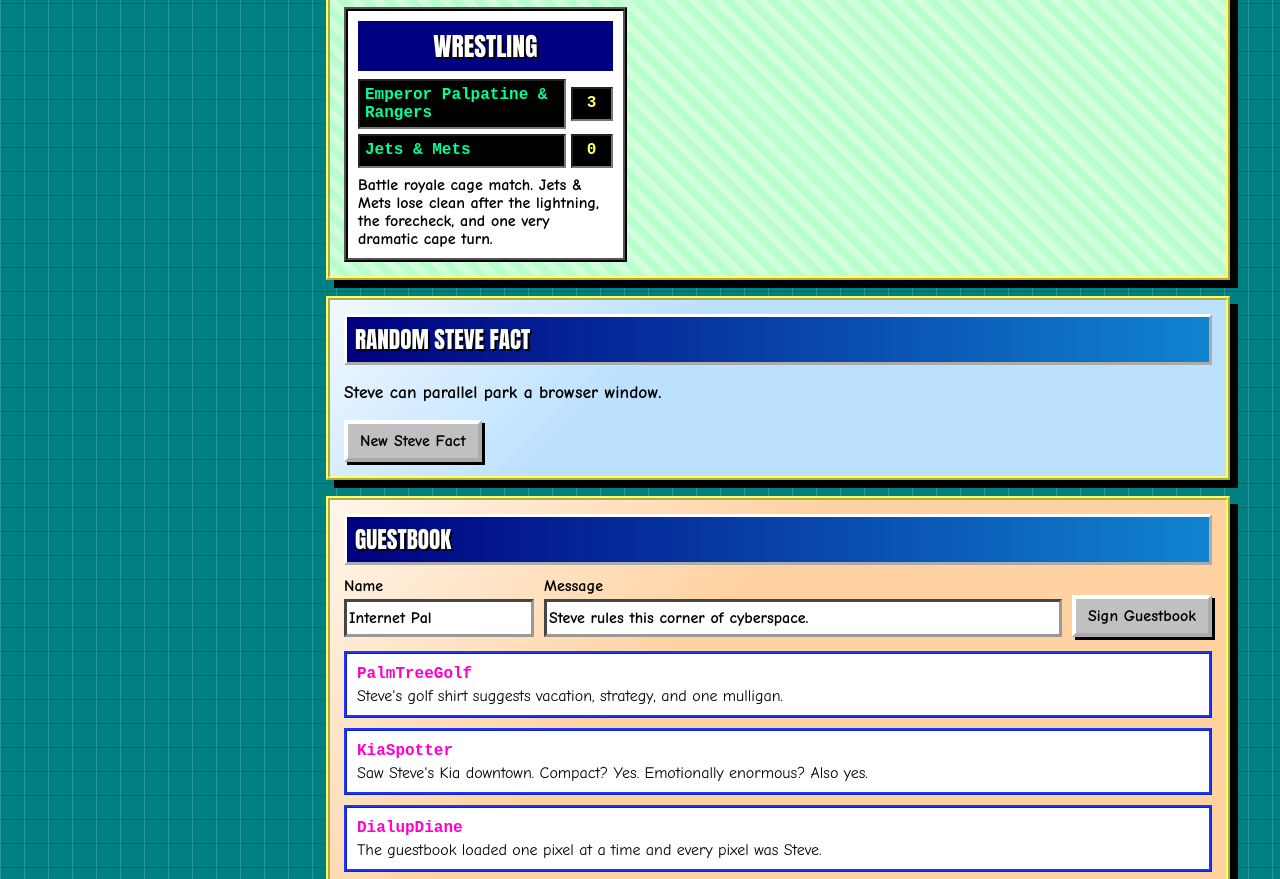
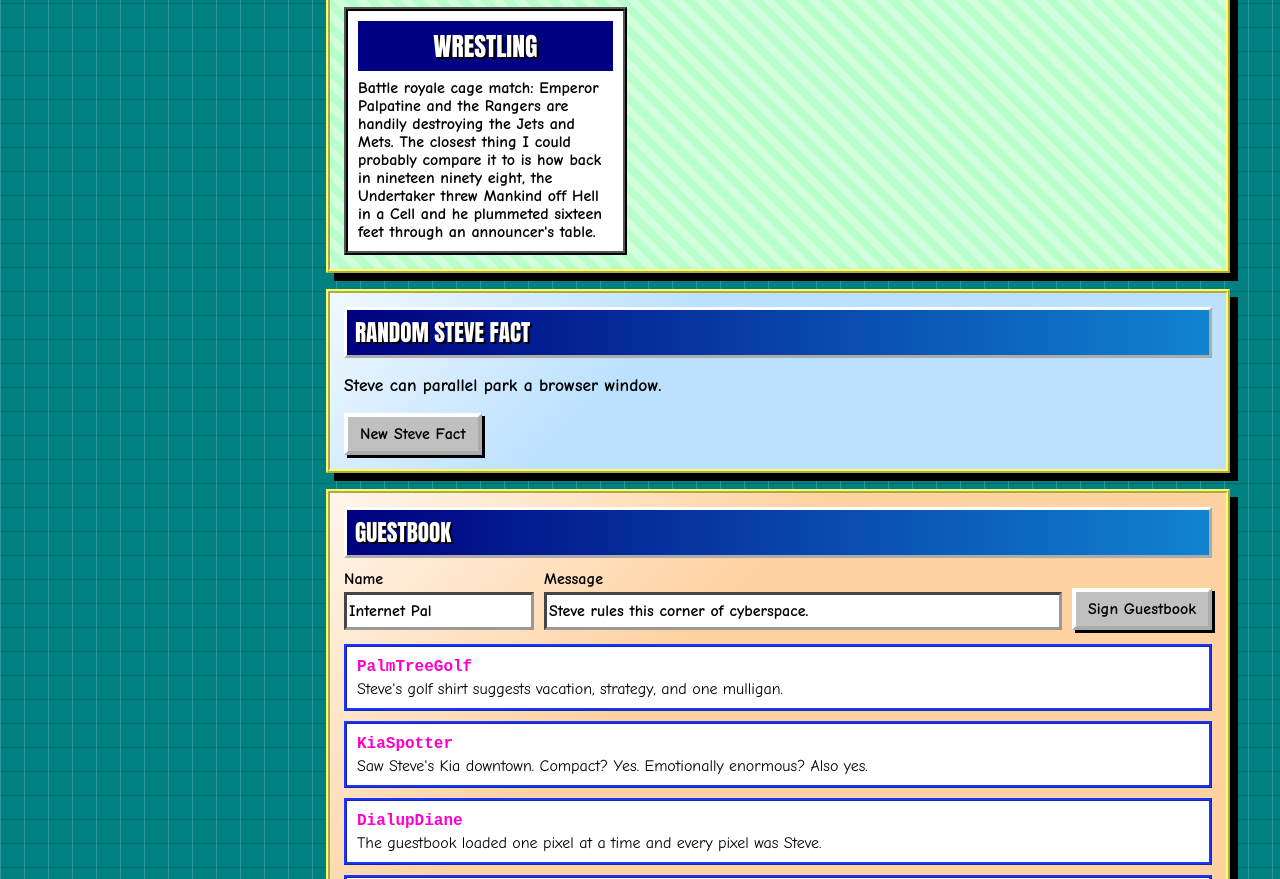
Before and after one commit to kroy-the-rabbit/newyorksteven.com, a plain HTML site: page index.html in a window 1280 px wide. Shown: the part 2324-3203 px from the top of the page. Drawn offline with Linux system fonts and the light colour scheme.

Commit message:
Remove wrestling scoreline

```diff
--- a/index.html
+++ b/index.html
@@ -276,13 +276,7 @@
               </article>
               <article class="score-card">
                 <h3>Wrestling</h3>
-                <div class="score-line">
-                  <span>Emperor Palpatine &amp; Rangers</span>
-                  <strong>3</strong>
-                  <span>Jets &amp; Mets</span>
-                  <strong>0</strong>
-                </div>
-                <p>Battle royale cage match. Jets &amp; Mets lose clean after the lightning, the forecheck, and one very dramatic cape turn.</p>
+                <p>Battle royale cage match: Emperor Palpatine and the Rangers are handily destroying the Jets and Mets. The closest thing I could probably compare it to is how back in nineteen ninety eight, the Undertaker threw Mankind off Hell in a Cell and he plummeted sixteen feet through an announcer's table.</p>
               </article>
             </div>
           </section>
```
